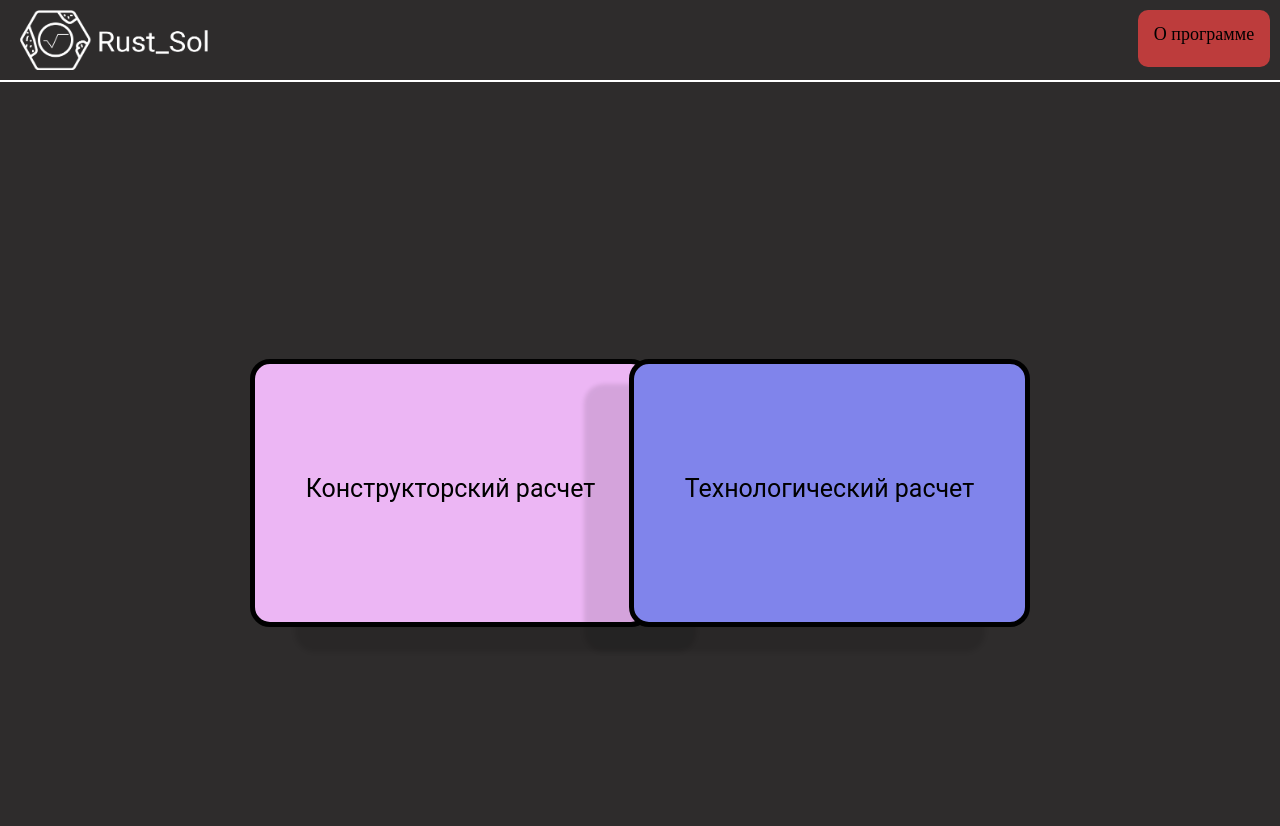
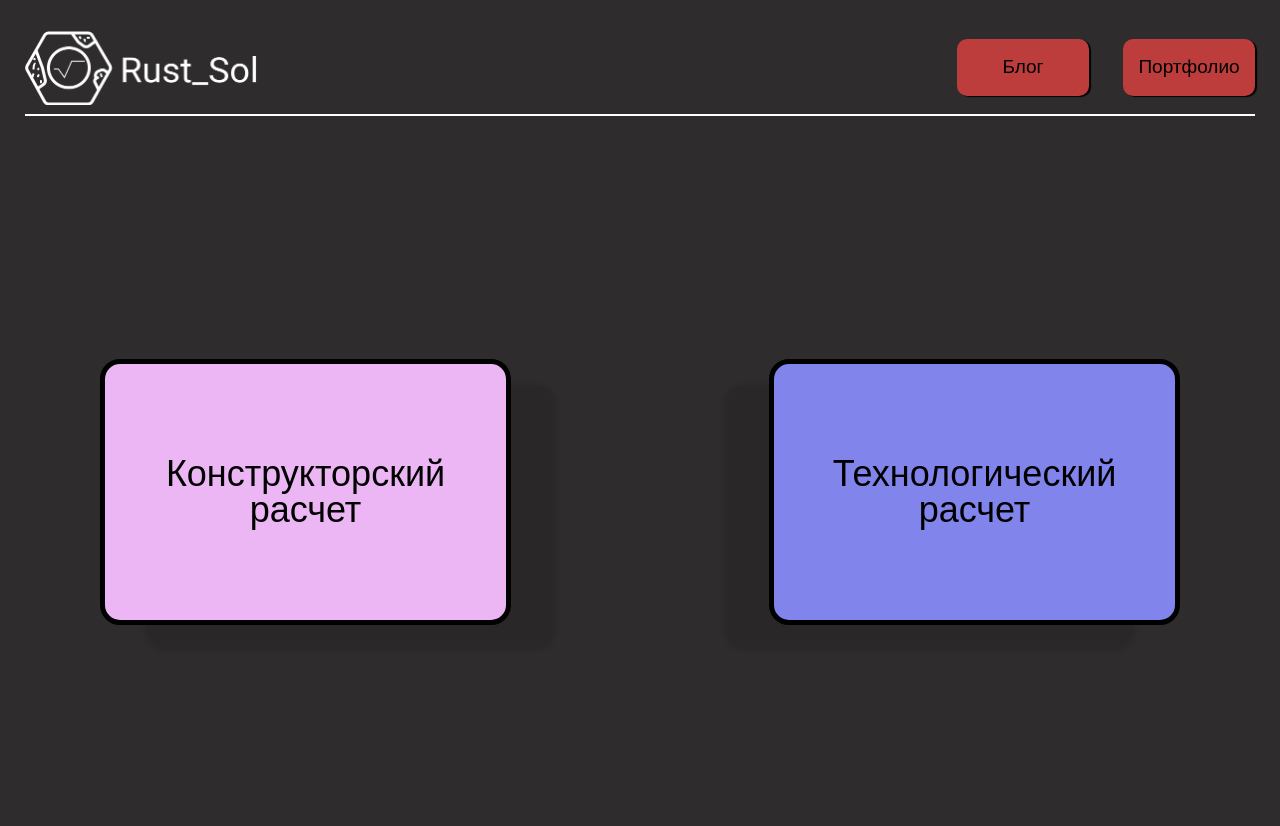
Before and after one commit to VlasovWork/pet-project, a Flask app: page / in a window 1280 px wide. Shown: the top 826 px of the page. After the commit the page ends 625 px from the top, so only its background shows below. Run offline with Flask 2, Linux system fonts and the light colour scheme.

Commit message:
feat: add html and css

```diff
--- a/static/css/main.css
+++ b/static/css/main.css
@@ -1,3 +1,6 @@
+"use strict"
+
+/*Обнуление*/
 *,
 *::before,
 *::after {
@@ -9,134 +12,120 @@
 a {
   text-decoration: none;
 }
-ul, ol, li {
+ul,
+ol,
+li {
   list-style: none;
 }
 img {
   vertical-align: top;
 }
-h1, h2, h3, h4, h5, h6 {
+h1,
+h2,
+h3,
+h4,
+h5,
+h6 {
   font-weight: inherit;
   font-size: inherit;
 }
-html, body {
+html,
+body {
   height: 100%;
-    line-height: 150;
+  line-height: 1;
+  font-size: 16px;
+  color: #000;
+  background-color: #2E2C2C;
+	margin: 0;
+}
+.wrapper {
+  min-height: 100%;
+  overflow: hidden;
+  display: flex;
+  flex-direction: column;
+}
+._container {
+    max-width: 1230px;
+    padding: 0 15px;
+    margin: 0px auto;
+    box-sizing: content-box;
+}
+/*Обнуление*/
+
+.header__container {
+	display: flex;
+	flex-direction: column;
+	justify-content: space-between;
+	min-height: 116px;
+}
+.header__body {
+	margin: 31px 0px 0px 0px;
+	display: flex;
+	justify-content: space-between;
+}
+.header__logo a img {
+	width: 234px;
+	height: 73.5px;
+}
+.header__buttons {
+	display: flex;
+	align-items: center;
+}
+.header__button {
+	min-width: 132px;
+	padding: 19px 0;
+	background-color: #BD3C3C;
+	border-radius: 10px;
+	font-family: Arial, Helvetica, sans-serif;
+	font-size: 19px;
+	line-height: 18.75px;
+	color: #000;
+	text-align: center;
+	box-shadow: 2px 1px 1px #000;
+
+}
+.header__button:not(:last-child) {
+	margin: 0px 34px 0px 0px;
+}
+.header__line {
+	width: 100%;
+	height: 2px;
+	background-color: #fff;
 }
 
-.container {
-    background: #2E2C2C;
+/*_____MAIN__________*/
+
+.main {
 }
-
-.gen{
-    background: #2E2C2C;
+.main__container {
 }
-.header {
+.main__buttons {
+	margin: 243px 75px 0px 75px;
 	display: flex;
-    height: 80px;
-    position: relative;
-
+	justify-content: space-between;
 }
-.logo {
-    display: flex;
+.main__button {
+	width: 401px;
+	padding: 92px 0px;
+	text-align: center;
+	font-family: Arial, Helvetica, sans-serif;
+	font-size: 36px;
+	color: #000;
+	border: 5px solid #000000;
+	border-radius: 20px;
 }
-.logo_photo {
-    position: absolute;
-    width: 190px;
-    height: 60px;
-    left: 20px;
-    top: 10px;
+@media (max-width: 1100px) {
+	.main__button{
+		width: 301px;
+		font-size: 28px;
+		padding: 70px 0;
 	}
-
-.button{
-    position: absolute;
-    top: 10px;
-    right: 10px;
-    width: 132px;
-    height: 57px;
-    background: #BD3C3C;
-    border-radius: 10px;
-
-    font-family: "Times New Roman", Times, serif;
-    font-style: normal;
-    font-weight: 400;
-    font-size: 18px;
-    line-height: 19px;
-    /* identical to box height */    color: #000000;
-    text-align: center;
-    padding-top: 15px;
-    padding-bottom: 15px;
 }
-
-.line {
-    height: 2px;
-    border: none
+.main__button-right {
+	background-color: #ECB6F4;
+	box-shadow: 45px 25px 4px rgba(0, 0, 0, 0.1);
 }
-
-.cons_button {
-
-
-    position: absolute;
-    width: 401px;
-    height: 268px;
-    left: 250px;
-    top: 359px;
-
-    background: #ECB6F4;
-    border: 5px solid #000000;
-    box-shadow: 45px 25px 4px rgba(0, 0, 0, 0.1);
-    border-radius: 20px;
-
-
-    font-family: 'Roboto';
-    font-style: normal;
-    text-align: center;
-    padding-top: 115px;
-    padding-bottom: 15px;
-    font-weight: 400;
-    font-size: 25px;
-    line-height: 19px;
-
-
-    color: #000000;
+.main__button-left {
+	background-color: #8084EB;
+	box-shadow: -45px 25px 4px rgba(0, 0, 0, 0.1);
 }
-
-
-.tech_button {
-
-
-    box-sizing: border-box;
-
-    position: absolute;
-    width: 401px;
-    height: 268px;
-    right: 250px;
-    top: 359px;
-
-    background: #8084EB;
-    border: 5px solid #000000;
-    box-shadow: -45px 25px 4px rgba(0, 0, 0, 0.1);
-    border-radius: 20px;
-
-
-    font-family: 'Roboto';
-    font-style: normal;
-    text-align: center;
-    padding-top: 115px;
-    padding-bottom: 15px;
-    font-weight: 400;
-    font-size: 25px;
-    line-height: 19px;
-
-
-    color: #000000;
-}
-
-.Headers{
-  margin-left: auto;
-  margin-right: auto;
-  font-size: 36px;
-  top: 10px;
-  color: #FFFFFF;
-  text-align: center;
-}
--- a/templates/base.html
+++ /dev/null
@@ -1,36 +0,0 @@
-<!doctype html>
-<html lang="en">
-<head>
-    <meta charset="UTF-8">
-    <meta name="viewport"
-          content="width=device-width, user-scalable=no, initial-scale=1.0, maximum-scale=1.0, minimum-scale=1.0">
-    <meta http-equiv="X-UA-Compatible" content="ie=edge">
-    <link rel="stylesheet" href="{{url_for('static', filename='css/main.css')}}">
-    <title>{% block title %}{% endblock %}</title>
-    </head>
-<body>
-<div class="container">
-    <header class="header">
-        <div class="logo">
-            <a href="/"><img class="logo_photo" src="static/images/Group 4.png"></a>
-        </div>
-        <div>
-            <button><a class="button" href="/about">О программе</a></button>
-        </div>
-    </header>
-</div>
-<div class="line"></div>
-
-
-<main class="container">
-        {% block body %}{% endblock %}
-</main>
-
-<div class="line"></div>
-
-<footer>
-    Copyright Я
-</footer>
-
-</body>
-</html>
--- a/templates/index.html
+++ b/templates/index.html
@@ -1,16 +1,39 @@
-{% extends 'base.html' %}
-
-{% block title %}
-Rust_sol
-{% endblock %}
-
-{% block body %}
-
-<div>
-    <button><a class="cons_button" href="/constraction">Конструкторский расчет</a></button>
-</div>
-
-<div>
-    <button><a class="tech_button" href="/technology">Технологический расчет</a></button>
-</div>
-{% endblock %}
+<!DOCTYPE html>
+<html lang="en">
+<head>
+    <meta charset="UTF-8">
+    <meta http-equiv="X-UA-Compatible" content="IE=edge">
+    <meta name="viewport" content="width=device-width, initial-scale=1.0">
+    <link type="image/x-icon" href="../static/images/favicon.ico" rel="shortcut icon">
+    <link rel="stylesheet" href="../static/css/main.css">
+    <title>Rust_Sol</title>
+</head>
+<body>
+	<div class="wrapper">
+		<header class="header">
+			<div class="header__container _container">
+				<div class="header__body">
+					<div class="header__logo">
+						<a href="#">
+							<img src="../static/images/logo.png" alt="logo">
+						</a>
+					</div>
+					<div class="header__buttons">
+						<a class="header__button" href="#">Блог</a>
+						<a class="header__button" href="#">Портфолио</a>
+					</div>
+				</div>
+				<div class="header__line"></div>
+			</div>
+		</header>
+		<main class="main">
+			<div class="main__container _container">
+				<div class="main__buttons">
+					<a href="#" class="main__button main__button-right">Конструкторский <br> расчет</a>
+					<a href="#" class="main__button main__button-left">Технологический расчет</a>
+				</div>
+			</div>
+		</main>
+	</div>
+</body>
+</html>
```
Also changed, not shown: templates/Constr.html (deleted, +0 -9 lines), templates/about.html (deleted, +0 -9 lines), templates/tech.html (deleted, +0 -18 lines), static/images/favicon.ico (added), static/images/logo.png (added). Lines whose indentation alone changed are shown as unchanged.
